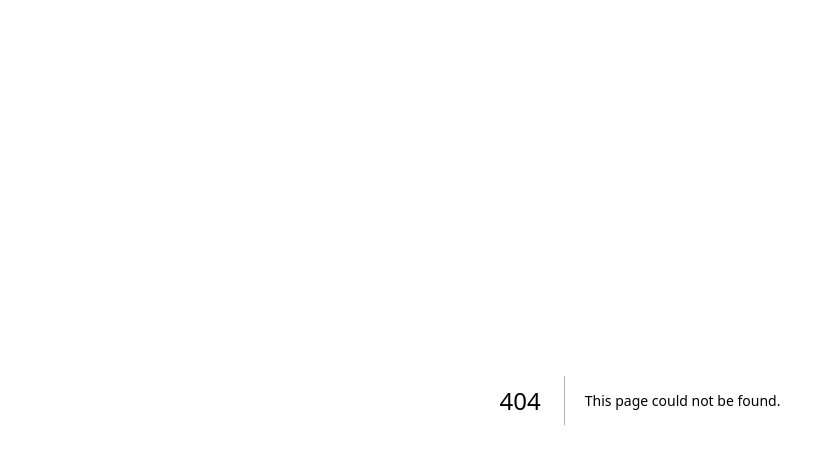
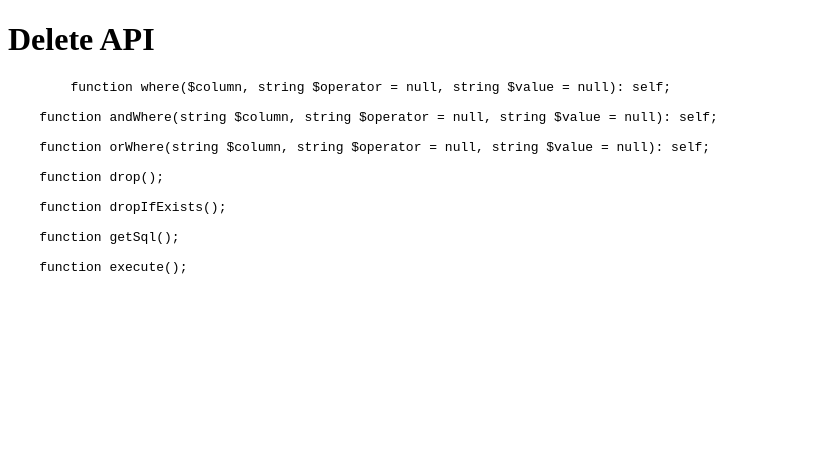
Before and after one commit to CodesVault/howdy_qb, a Next.js app in the folder doc/: page /documentation/library-api/delete-api in a window 1280 px wide. Before the commit this address had no page. Shown: the top 464 px of the page, without its empty margins (0-835 px from the left). Built offline with nearby package versions, Linux system fonts and the light colour scheme.

Commit message:
seo meta tags added

```diff
--- a/doc/theme.config.tsx
+++ b/doc/theme.config.tsx
@@ -1,5 +1,7 @@
 import React from 'react'
 import { DocsThemeConfig } from 'nextra-theme-docs'
+import { useRouter } from 'next/router'
+import { useConfig } from 'nextra-theme-docs'
 
 const config: DocsThemeConfig = {
   logo: <strong style={{ color: '#782cfd' }}>WP QueryBuilder</strong>,
@@ -13,6 +15,27 @@
   primaryHue: 260,
   sidebar: {
 	defaultMenuCollapseLevel: 1
+  },
+  useNextSeoProps() {
+    return {
+      titleTemplate: '%s | WP QueryBuilder'
+    }
+  },
+  head: () => {
+	  const { asPath } = useRouter()
+	  const { title } = useConfig()
+	  return <>
+      <meta name="viewport" content="width=device-width, initial-scale=1.0" />
+	  <meta property="og:url" content={`https://wp-querybuilder.pages.dev${asPath}`} />
+      <meta property="og:title" content={title || 'WP QueryBuilder'} />
+      <meta property="twitter:title" content={title || 'WP QueryBuilder'} />
+      <meta property="og:description" content="Query builder for WordPress" />
+      <meta property="twitter:description" content="Query builder for WordPress" />
+	  <meta property="og:type" content="documentation" />
+	  <meta property="twitter:card" content="documentation" />
+	  <meta property='og:image' content='//abmsourav.com/welcome/wp-content/uploads/2023/01/WP-QueryBuilder.jpg' />
+	  <meta property='twitter:image' content='//abmsourav.com/welcome/wp-content/uploads/2023/01/WP-QueryBuilder.jpg' />
+    </>
   }
 //   banner: {
 //     key: '2.0-release',
```
Also changed, not shown: doc/pages/documentation/library-api/delete-api.mdx (added, +17 -0 lines), doc/pages/documentation/library-api/update-api.mdx (added, +13 -0 lines).
